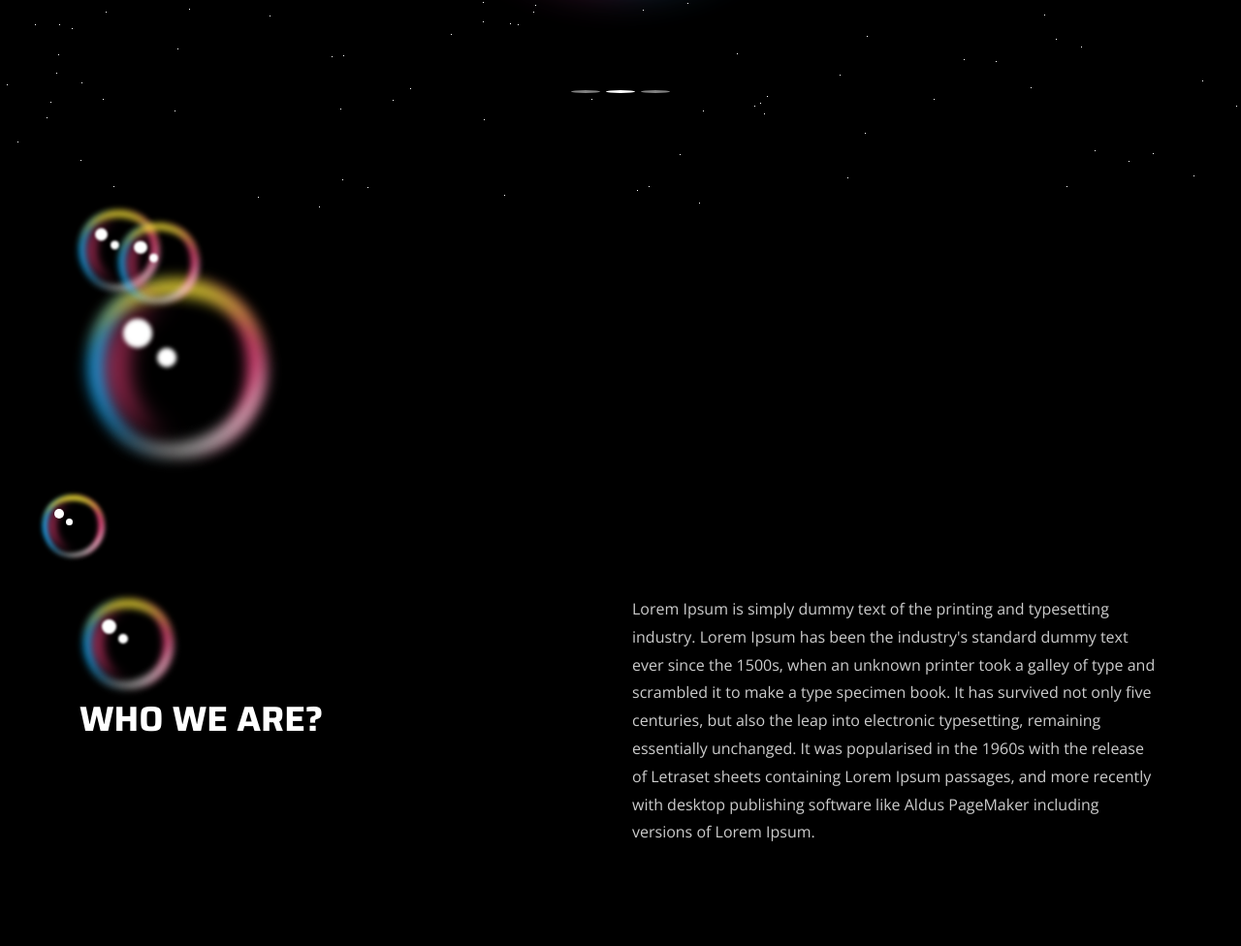
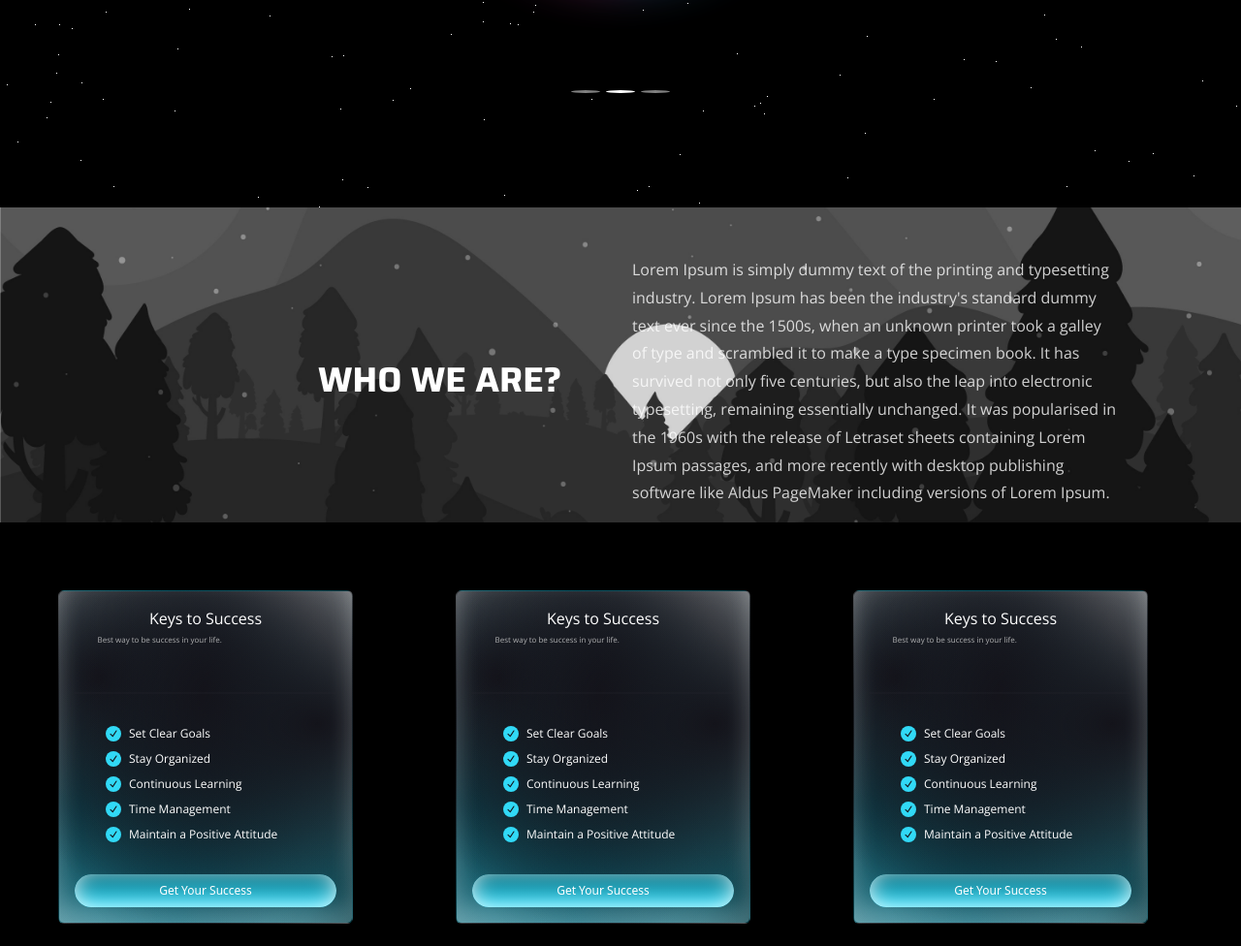
Before and after one commit to Manibharthi/edge-dynamiq, a plain HTML site: page index.html in a window 1280 px wide. Shown: the part 490-1466 px from the top of the page at 97% size. Drawn offline with nearby package versions, Linux system fonts and the light colour scheme.

Commit message:
new14 sa

```diff
--- a/css/style.css
+++ b/css/style.css
@@ -569,131 +569,16 @@ a.btn.secondary-btn:hover {
 /* hero section */
 
 
-/* who we are */
-
-.bubble {
-    position: absolute;
-    width: 200px;
-    height: 200px;
-    border-radius: 50%;
-    box-shadow: inset 0 0 25px rgba (255, 255, 255, 0.25);
-    animation: animate_4010 8s ease-in-out infinite;
-  }
-
-  .bubble:nth-child(2) {
-    position: relative;
-    zoom: 0.45;
-    left: -10px;
-    top: -100px;
-    animation-delay: -4s;
-  }
-
-  .bubble:nth-child(3) {
-    position: relative;
-    zoom: 0.45;
-    right: -80px;
-    top: -300px;
-    animation-delay: -6s;
-  }
-
-  .bubble:nth-child(4) {
-    position: relative;
-    zoom: 0.35;
-    left: -120px;
-    bottom: -200px;
-    animation-delay: -3s;
-  }
-
-  .bubble:nth-child(5) {
-    position: relative;
-    zoom: 0.5;
-    left: 0px;
-    top: 200px;
-    animation-delay: -5s;
-  }
-
-  @keyframes animate_4010 {
-    0%,100% {
-      transform: translateY(-20px);
-    }
-
-    50% {
-      transform: translateY(20px);
-    }
-  }
-
-  .bubble::before {
-    content: '';
-    position: absolute;
-    top: 50px;
-    left: 45px;
-    width: 30px;
-    height: 30px;
-    border-radius: 50%;
-    background: #fff;
-    z-index: 10;
-    filter: blur(2px);
-  }
-
-  .bubble::after {
-    content: '';
-    position: absolute;
-    top: 80px;
-    left: 80px;
-    width: 20px;
-    height: 20px;
-    border-radius: 50%;
-    background: #fff;
-    z-index: 10;
-    filter: blur(2px);
-  }
-
-  .bubble span {
-    position: absolute;
-    border-radius: 50%;
-  }
-
-  .bubble span:nth-child(1) {
-    inset: 10px;
-    border-left: 15px solid #0fb4ff;
-    filter: blur(8px);
-  }
-
-  .bubble span:nth-child(2) {
-    inset: 10px;
-    border-right: 15px solid #ff4484;
-    filter: blur(8px);
-  }
-
-  .bubble span:nth-child(3) {
-    inset: 10px;
-    border-top: 15px solid #ffeb3b;
-    filter: blur(8px);
-  }
-
-  .bubble span:nth-child(4) {
-    inset: 30px;
-    border-left: 15px solid #ff4484;
-    filter: blur(12px);
-  }
-
-  .bubble span:nth-child(5) {
-    inset: 10px;
-    border-bottom: 10px solid #fff;
-    filter: blur(8px);
-    transform: rotate(330deg);
-  }
-
+/* section2 */
   .who-we-are-section {
     position: relative;
-    background-color: #000;
-    padding: 50px 0;
+    background-image: url("/assets/6268643.jpg");
+    padding: 50px 10% 0px;
+    background-size: cover;
+    background-position: center;
+    filter:grayscale(4);
     color: #fff;
-
 }
-
-
-/* Subtle top shading effect */
 
 .who-we-are-section::before {
     position: absolute;
@@ -704,21 +589,15 @@ a.btn.secondary-btn:hover {
     z-index: 10;
     pointer-events: none;
 }
-
-
-/* Styling the heading */
-
 .who-we-are-section h2 {
     font-size: 36px;
     font-weight: 700;
     text-transform: uppercase;
     margin-bottom: 20px;
+    margin-left: 200px;
     z-index: 2;
     position: relative;
 }
-
-
-/* Styling the paragraph */
 
 .who-we-are-section p {
     font-size: 16px;
@@ -727,9 +606,7 @@ a.btn.secondary-btn:hover {
     position: relative;
 }
 
-
 /* Responsive adjustments for small screens */
-
 @media (max-width: 768px) {
     .who-we-are-section h2 {
         text-align: center;
@@ -741,11 +618,9 @@ a.btn.secondary-btn:hover {
     }
 }
 
+/* section2 */
 
-/* who we are */
-
-/* section 2services */
-
+/* section 3services */
 .custom-container {
     position: relative;
     background-color: #000;
@@ -767,10 +642,8 @@ a.btn.secondary-btn:hover {
 .custom-container .col {
     padding: 20px;
     text-align: center;
-
     transition: transform 0.3s ease, box-shadow 0.3s ease;
     flex: 0 0 calc(33.333% - 20px);
-
 }
 
 .custom-container .col:hover {
@@ -783,7 +656,6 @@ a.btn.secondary-btn:hover {
 @media (max-width: 992px) {
     .custom-container .col {
         flex: 0 0 calc(50% - 20px);
-
     }
 }
 
@@ -952,4 +824,4 @@ a.btn.secondary-btn:hover {
     box-shadow: inset 0 -2px 25px -4px var(--white);
   }
 
-/* section 2 services*/
+/* section 3 services*/
--- a/index.html
+++ b/index.html
@@ -171,42 +171,7 @@
 
     <section class="who-we-are-section">
 
-        <div class="container">
-            <div class="bubble">
-                <span></span>
-                <span></span>
-                <span></span>
-                <span></span>
-                <span></span>
-            </div>
-            <div class="bubble">
-                <span></span>
-                <span></span>
-                <span></span>
-                <span></span>
-                <span></span>
-            </div>
-            <div class="bubble">
-                <span></span>
-                <span></span>
-                <span></span>
-                <span></span>
-                <span></span>
-            </div>
-            <div class="bubble">
-                <span></span>
-                <span></span>
-                <span></span>
-                <span></span>
-                <span></span>
-            </div>
-            <div class="bubble">
-                <span></span>
-                <span></span>
-                <span></span>
-                <span></span>
-                <span></span>
-            </div>
+
             <div class="row align-items-center">
 
                 <div class="col-lg-6 col-md-12">
@@ -220,7 +185,7 @@
 
             </div>
 
-        </div>
+
 
     </section>
 
```
Also changed, not shown: assets/6268643.jpg (added).
